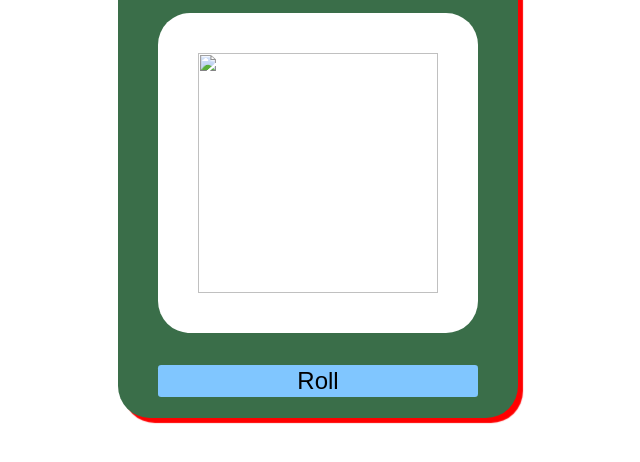
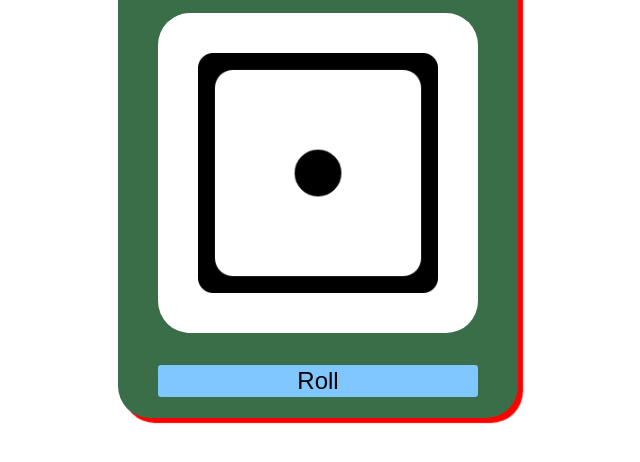
Before and after one commit to abubakarafridi/roll-the-dice, a plain HTML site: page index.html in a window 1280 px wide. Shown: the part 222-684 px from the top of the page, without its empty margins (322-962 px from the left). Drawn offline with Linux system fonts and the light colour scheme.

Commit message:
done with dice game

```diff
--- a/index.html
+++ b/index.html
@@ -10,7 +10,7 @@
     <div class="box">
         <h1>Roll The Dice Game</h1>
         <div class="image">
-            <img src="" id="diceImage">
+            <img src="assets/dice-face-1.png" id="diceImage">
         </div>
         <input type="button" value="Roll" onclick="rollDice();">
     </div>
```
